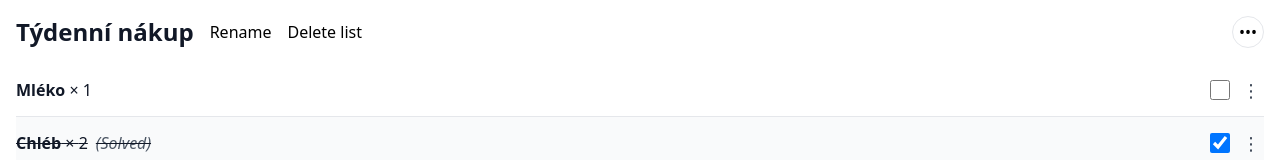
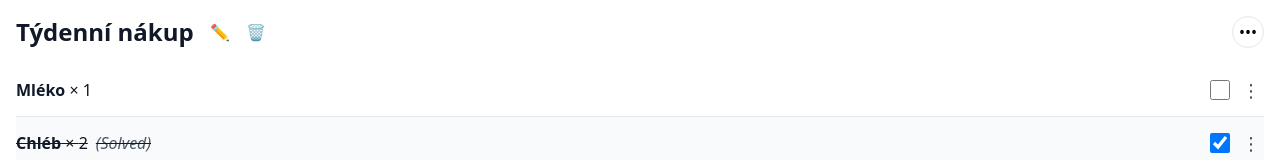
Before and after one commit to Vik94inGit/shoppingList, a React (Vite) app: page /list/sl-1 in a window 1280 px wide. Shown: the top 160 px of the page. Built offline with nearby package versions, Linux system fonts and the light colour scheme.

Commit message:
First Route 3 v

```diff
--- a/src/components/ShoppingList.jsx
+++ b/src/components/ShoppingList.jsx
@@ -15,18 +15,21 @@ export function ShoppingList() {
   const [newCount, setNewCount] = useState("");
   const [isMembersListVisible, setIsMembersListVisible] = useState(false);
   const { listData, dispatch } = useShoppingList();
-  const { name, items, shopListId, members, ownerId } = listData;
+
+  const { name, ownerId, members, items, shopListId } = listData;
 
   const userId = listData.userId;
-
+  console.log("listData in ShoppingList", listData);
+  console.log(members, "members in ShoppingList");
   // determine if current user can manage items
   const isOwner = ownerId === userId;
   const isMember = members.some((m) => m.userId === userId);
   const isManager = isOwner || isMember;
-
+  console.log("[ShoppingList] listData:", listData);
   const handleAddItem = () => {
     // 1. Validation check
     if (!newName) return;
+    console.log("listData in ShoppingList:", listData);
 
     // 2. Dispatch action to reducer
     dispatch({
@@ -52,7 +55,7 @@ export function ShoppingList() {
     );
 
     if (!confirmed) return;
-
+    console.log("[Component] Dispatching RESET_LIST");
     dispatch({ type: "RESET_LIST" });
   };
 
@@ -66,38 +69,30 @@ export function ShoppingList() {
     setIsMembersListVisible((p) => !p); // Toggle visibility
   };
 
-  const handleDelete = () => {
-    const confirmed = window.confirm(
-      "Opravdu chcete smazat nákupní seznam? Tato akce je nevratná."
-    );
-
-    if (confirmed) {
-      dispatch({ type: "DELETE_LIST" });
-    }
-  };
-
   return (
     <div className="p-4">
       <header className="flex justify-between items-center mb-4 relative">
         {/* ---------- Header ---------- */}
+        {isOwner ? (
           <div className="flex gap-4">
             <EditName
               name={name}
               ownerId={ownerId}
-            userId={userId}
               dispatch={dispatch}
               shopListId={shopListId}
             >
-            <h1 className="text-2xl font-bold text-gray-900 "> {name}</h1>
+              <h1 className="text-2xl font-bold text-gray-900">{name}</h1>
             </EditName>
-          <button
-            type="button"
-            onClick={handleDelete}
-            aria-label="Smazat celý nákupní seznam"
-          >
-            Delete list
-          </button>
+            <DeleteListButton
+              userId={userId}
+              ownerId={ownerId}
+              dispatch={dispatch}
+            />
           </div>
+        ) : (
+          // Non-owner view: just the name
+          <h1 className="text-2xl font-bold text-gray-900">{name}</h1>
+        )}
         <button
           onClick={() => setIsPopoverOpen((p) => !p)}
           className="border rounded-full w-8 h-8"
--- a/src/components/shoppingList/CreateItmForm.styles.js
+++ /dev/null
@@ -1,10 +0,0 @@
-import useMediaQuery from "./useMediaQuery";
-
-const createItemFormStyles = {
-  // Note: CSS hyphenated properties become camelCase in JS
-  margin: "20px",
-  padding: "15px",
-  backgroundColor: "#f8f9fa", // CSS: background-color
-  borderRadius: "8px", // CSS: border-radius
-  border: "1px solid #dee2e6",
-};
--- a/src/components/shoppingList/DeleteListButton.jsx
+++ b/src/components/shoppingList/DeleteListButton.jsx
@@ -13,6 +13,7 @@ export function DeleteListButton({ userId, ownerId, dispatch }) {
     );
 
     if (confirmed) {
+      console.log("[Component] Dispatching DELETE_LIST");
       dispatch({ type: "DELETE_LIST" });
     }
   };
@@ -23,7 +24,7 @@ export function DeleteListButton({ userId, ownerId, dispatch }) {
       onClick={handleDelete}
       aria-label="Smazat celý nákupní seznam"
     >
-      Delete list
+      🗑️
     </button>
   );
 }
--- a/src/components/shoppingList/EditName.jsx
+++ b/src/components/shoppingList/EditName.jsx
@@ -8,8 +8,6 @@ export function EditName({ name, ownerId, children }) {
   const [newName, setNewName] = useState(name);
 
   const { dispatch, userId } = useShoppingList();
-
-  const isOwner = ownerId === userId;
 
   const handleEditClick = () => {
     setIsEditing(true);
@@ -30,11 +28,6 @@ export function EditName({ name, ownerId, children }) {
       console.log(`[EditName] Validation FAILED: empty name`);
       return;
     }
-
-    // if (!isOwner) {
-    //   console.log(`[EditName] BLOCKED: not owner`);
-    //   return;
-    // }
 
     dispatch({
       type: "RENAME_LIST",
@@ -63,36 +56,21 @@ export function EditName({ name, ownerId, children }) {
             required
             autoFocus
           />
-          <button type="submit" style={btnStyle("green")}>
-            Uložit
-          </button>
-          <button type="button" onClick={handleCancel} style={btnStyle("gray")}>
-            Zrušit
+          <button type="submit">💾</button>
+          <button type="button" onClick={handleCancel}>
+            ❌
           </button>
         </form>
       ) : (
         <div className="flex gap-4">
           {children}
           {/* TODO: replace with pen icon */}
-          <button onClick={handleEditClick}>Rename</button>
+          <button onClick={handleEditClick}>✏️</button>
         </div>
       )}
     </div>
   );
 }
-
-// Button styles
-const btnStyle = (color) => ({
-  backgroundColor: { green: "#28a745", gray: "#6c757d", blue: "#007bff" }[
-    color
-  ],
-  color: "black",
-  border: "none",
-  padding: "8px 16px",
-  borderRadius: "4px",
-  cursor: "pointer",
-  fontWeight: "bold",
-});
 
 EditName.propTypes = {
   name: PropTypes.string.isRequired,
--- a/src/components/shoppingList/Invite.jsx
+++ b/src/components/shoppingList/Invite.jsx
@@ -41,7 +41,7 @@ export default function Invite({ userId, dispatch, isOwner }) {
   // HANDLE SUBMIT
   const handleSubmit = (e) => {
     e.preventDefault();
-
+    console.log("[Invite] handleSubmit CALLED!");
     // TRIM & VALIDATE
     const trimmedEmail = email.trim();
     const trimmedName = userName.trim();
@@ -55,6 +55,7 @@ export default function Invite({ userId, dispatch, isOwner }) {
     const payload = {
       email: trimmedEmail,
       userName: trimmedName,
+      userId: userId,
     };
 
     // DISPATCH → Reducer handles invitation
@@ -137,6 +138,7 @@ export default function Invite({ userId, dispatch, isOwner }) {
           style={{
             backgroundColor:
               email.trim() && userName.trim() ? "#007bff" : "#bbdefb",
+
             color: "black",
             border: "none",
             padding: "8px 16px",
@@ -148,24 +150,11 @@ export default function Invite({ userId, dispatch, isOwner }) {
           }}
           aria-label="Poslat pozvánku"
         >
-          Poslat pozvánku
+          Send invitation
         </button>
       </form>
 
       {/* DEBUG NOTE */}
-      {process.env.NODE_ENV === "development" && (
-        <small
-          style={{
-            display: "block",
-            marginTop: "10px",
-            color: "#0d47a1",
-            fontSize: "12px",
-            fontStyle: "italic",
-          }}
-        >
-          Otevři DevTools Console → filtruj `[Invite]` pro dataflow!
-        </small>
-      )}
     </div>
   );
 }
--- a/src/components/shoppingList/MemberList.jsx
+++ b/src/components/shoppingList/MemberList.jsx
@@ -80,7 +80,7 @@ export function MemberList({ members, ownerId, userId, dispatch }) {
               borderRadius: "6px",
             }}
           >
-            <p>Seznam členů je prázdný</p>
+            <p>Nobody is here</p>
             <small>(pouze vlastník je automaticky členem)</small>
           </div>
         )}
@@ -104,9 +104,7 @@ export function MemberList({ members, ownerId, userId, dispatch }) {
             textAlign: "center",
             fontStyle: "italic",
           }}
-        >
-          DevTools → filter `[MemberList]` for data flow
-        </small>
+        ></small>
       )}
     </div>
   );
--- a/src/context/ShoppingListContext.jsx
+++ b/src/context/ShoppingListContext.jsx
@@ -6,20 +6,27 @@ import {
 import { ShoppingListReducer } from "./ShoppingListReducer.jsx";
 
 const ShoppingListContext = createContext();
-
-const loadInitialState = () => {
+export const loadInitialState = () => {
+  let listData = { ...SHOPPING_LIST_DATA };
   try {
     const saved = localStorage.getItem("shoppingList");
-    if (saved) return JSON.parse(saved);
+    if (saved) {
+      const parsed = JSON.parse(saved);
+      // Only merge if it looks like a valid list
+      if (parsed && typeof parsed === "object" && parsed.shopListId) {
+        listData = parsed;
+      }
+    }
   } catch (err) {
     console.warn("[Context] Corrupted localStorage → resetting", err);
     localStorage.removeItem("shoppingList");
   }
-  return SHOPPING_LIST_DATA;
+
+  return listData;
 };
 
 export function ShoppingListProvider({ children }) {
-  const [listData, rawDispatch] = useReducer(
+  const [listData, dispatch] = useReducer(
     ShoppingListReducer,
     loadInitialState()
   );
@@ -33,10 +40,14 @@ export function ShoppingListProvider({ children }) {
     }
   }, [listData]);
 
-  const dispatch = (action) => rawDispatch(action);
+  const value = {
+    listData, // ← { name, items, members, ... }
+    userId: CURRENT_USER_ID, // ← for auth, never in localStorage
+    dispatch,
+  };
 
   return (
-    <ShoppingListContext.Provider value={{ listData, dispatch }}>
+    <ShoppingListContext.Provider value={value}>
       {children}
     </ShoppingListContext.Provider>
   );
--- a/src/context/ShoppingListReducer.jsx
+++ b/src/context/ShoppingListReducer.jsx
@@ -21,7 +21,7 @@ export const ShoppingListReducer = (state, action) => {
   switch (action.type) {
     // --- LOGIKA SEZNAMU (Vlastník) ---
     case "RENAME_LIST":
-      if (!isOwner) return state;
+      console.log("[Reducer] Renaming to:", action.payload.newName);
       return save({ ...state, name: action.payload.newName });
 
     case "UPDATE_ITEM":
@@ -35,7 +35,7 @@ export const ShoppingListReducer = (state, action) => {
       });
 
     case "DELETE_LIST":
-      if (!isOwner) return state;
+      console.log("[Reducer] DELETE_LIST received"); // ← ADD THIS
       localStorage.removeItem("shoppingList");
       const empty = {
         shopListId: null,
@@ -57,19 +57,24 @@ export const ShoppingListReducer = (state, action) => {
       return save({ ...state, members: [...members, newMember] });
 
     case "REMOVE_MEMBER": {
-      const memberIdToRemove = action.payload.memberId;
-      const canRemove = isOwner || memberIdToRemove === userId;
+      const { memberId: memberIdToRemove, currentUserId } = action.payload;
 
-      if (!canRemove || memberIdToRemove === ownerId) {
-        console.warn(
-          "Autorizace selhala: Nelze odstranit Vlastníka nebo nemáte oprávnění."
-        );
+      console.log("REMOVE_MEMBER →", {
+        memberIdToRemove,
+        ownerId: state.ownerId,
+        currentUserId,
+      });
+
+      // 1. Cannot remove owner
+      if (memberIdToRemove === state.ownerId) {
+        console.warn("BLOCKED: Cannot remove owner");
         return state;
       }
-      return save({
+
+      return {
         ...state,
-        members: members.filter((m) => m.userId !== memberIdToRemove),
-      });
+        members: state.members.filter((m) => m.userId !== memberIdToRemove),
+      };
     }
 
     // --- LOGIKA POLOŽEK (Owner / Member) ---
@@ -84,8 +89,8 @@ export const ShoppingListReducer = (state, action) => {
       return save({ ...state, items: [...state.items, newItem] });
 
     case "RESET_LIST":
-      // Replace the whole list with the original data
-      return { ...state, listData: { ...state.listData, items: [] } };
+      console.log("[Reducer] RESET_LIST received");
+      return save(SHOPPING_LIST_DATA);
 
     case "TOGGLE_ITEM_RESOLVED":
       if (!isManager) return state;
--- a/src/routes/ShoppingListApp.jsx
+++ b/src/routes/ShoppingListApp.jsx
@@ -1,6 +1,6 @@
 import React from "react";
-import { ShoppingList } from "../components/ShoppingList";
-import { ShoppingListProvider } from "../context/shoppingListContext";
+import { ShoppingList } from "../components/shoppingList";
+import { ShoppingListProvider } from "../context/ShoppingListContext";
 
 // V reálné aplikaci by tato komponenta obalila celou aplikaci.
 export default function ShoppingListApp() {
```
Also changed, not shown: src/components/shoppingList/MemberRow.jsx (+23 -3 lines). Lines whose indentation alone changed are shown as unchanged.
